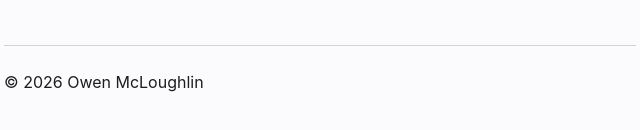
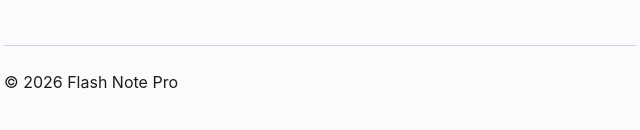
Before and after one commit to kg54ktdvxx-gif/kg54ktdvxx-gif.github.io, a plain HTML site: page Flash-Note/index.html in a window 1280 px wide. Shown: the part 962-1092 px from the top of the page, 320-960 px from the left. Drawn offline with Linux system fonts and the light colour scheme.

Commit message:
Flash Note support page: footer says Flash Note Pro
Same text as Flash-Note docs/index.html.

Co-Authored-By: Claude Opus 5.5 <noreply@anthropic.com>

```diff
--- a/Flash-Note/index.html
+++ b/Flash-Note/index.html
@@ -87,7 +87,7 @@
         <p>Read the <a href="privacy-policy.html">privacy policy</a>.</p>
 
         <div class="footer">
-            <p>&copy; 2026 Owen McLoughlin</p>
+            <p>&copy; 2026 Flash Note Pro</p>
         </div>
     </div>
 </body>
```
